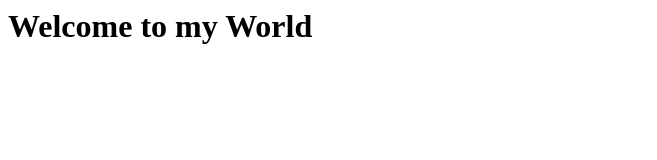
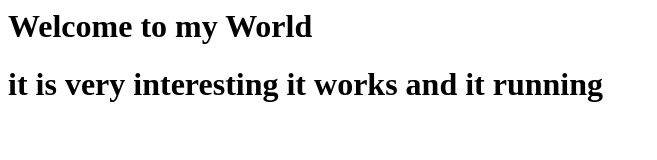
Before and after one commit to jessyewoma/Webserver, a plain HTML site: page Index.html in a window 1280 px wide. Shown: the whole page, without its empty margins (0-657 px from the left). Drawn offline with Linux system fonts and the light colour scheme.

Commit message:
Update Index.html

```diff
--- a/Index.html
+++ b/Index.html
@@ -3,5 +3,6 @@
 </head>
 <body>
  <h1>Welcome to my World<h1>
+  <h1>it is very interesting it works and it running<h1>
 </body>
 </html>
```
